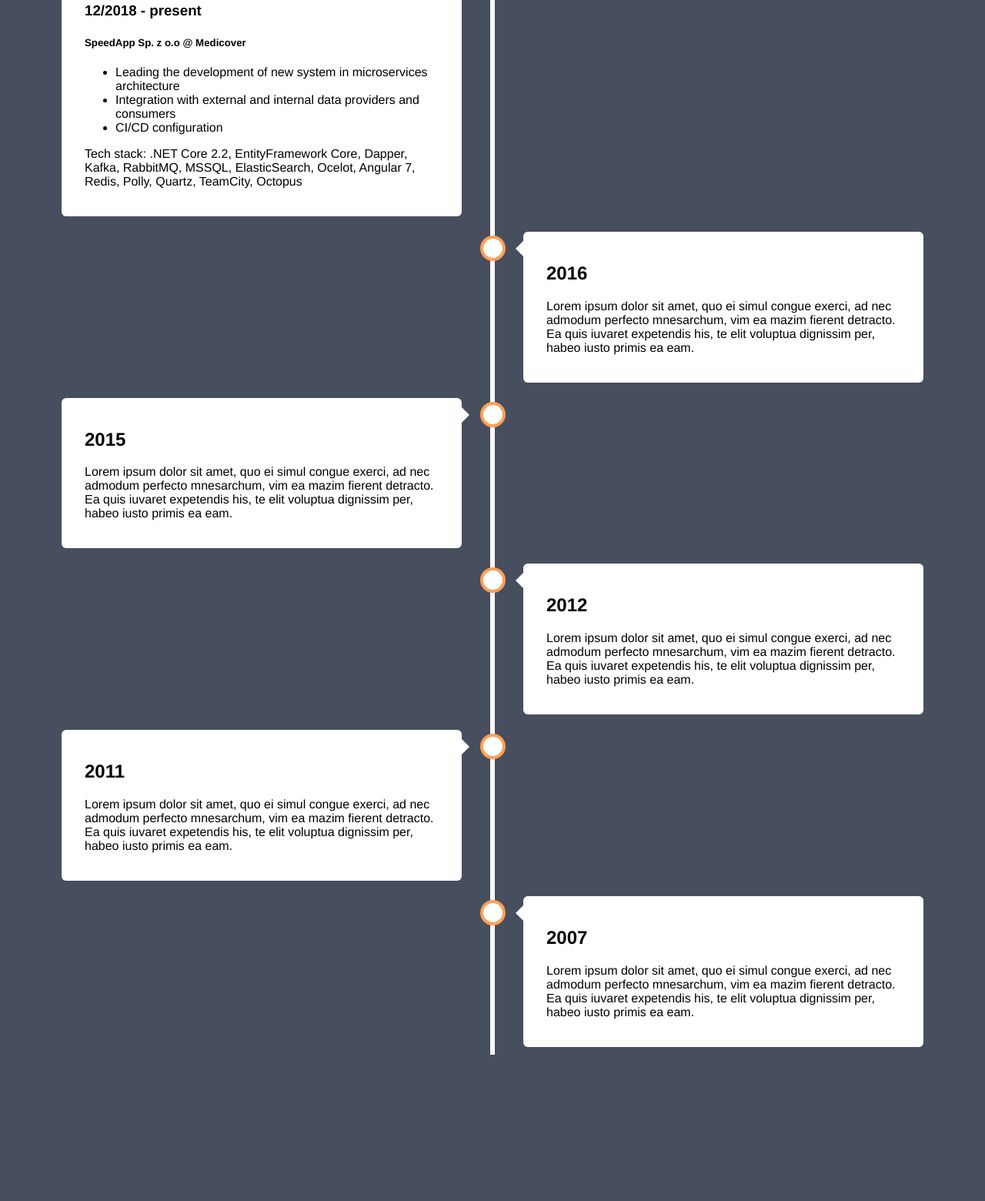
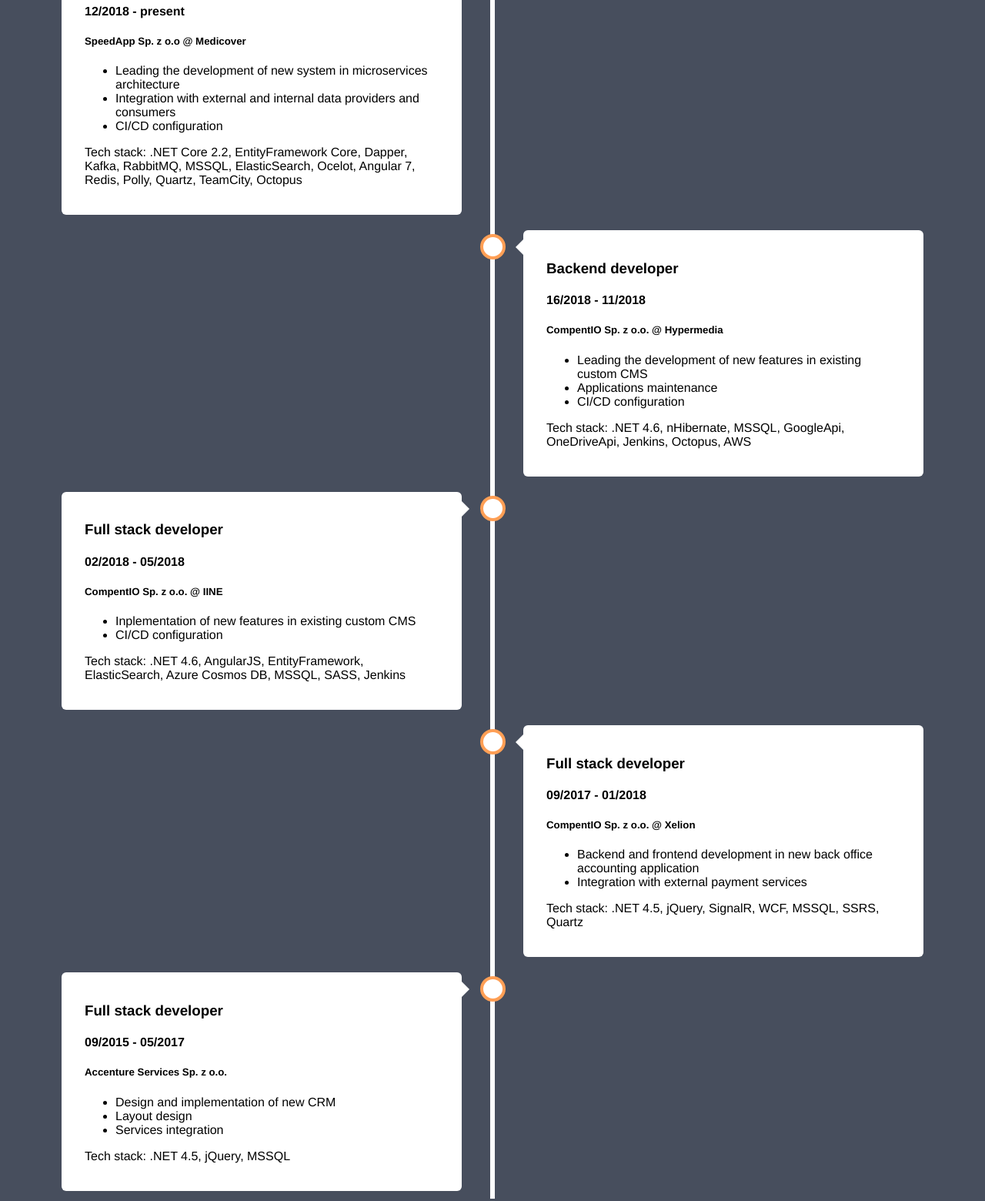
Before and after one commit to diton/diton.github.io, a plain HTML site: page index.html in a window 1280 px wide. Shown: the part 94-1654 px from the top of the page at 77% size. Before the commit the page ends 1472 px from the top, so only its background shows below. Drawn offline with Linux system fonts and the light colour scheme.

Commit message:
Update index.html

```diff
--- a/index.html
+++ b/index.html
@@ -144,7 +144,7 @@ body {
   <div class="container left">
     <div class="content">
       <h3>Full stack developer</h3>
-      <h3>12/2018 - present</h3>
+      <h4>12/2018 - present</h4>
       <h5>SpeedApp Sp. z o.o @ Medicover</h5>
       <p>
         <ul>
@@ -158,32 +158,60 @@ body {
   </div>
   <div class="container right">
     <div class="content">
-      <h2>2016</h2>
-      <p>Lorem ipsum dolor sit amet, quo ei simul congue exerci, ad nec admodum perfecto mnesarchum, vim ea mazim fierent detracto. Ea quis iuvaret expetendis his, te elit voluptua dignissim per, habeo iusto primis ea eam.</p>
+      <h3>Backend developer</h3>
+      <h4>16/2018 - 11/2018</h4>
+      <h5>CompentIO Sp. z o.o. @ Hypermedia</h5>
+      <p>
+        <ul>
+          <li>Leading the development of new features in existing custom CMS</li>
+          <li>Applications maintenance</li>
+          <li>CI/CD configuration</li>
+        </ul>
+      Tech stack: .NET 4.6, nHibernate, MSSQL, GoogleApi, OneDriveApi, Jenkins, Octopus, AWS
+      </p>
     </div>
   </div>
   <div class="container left">
     <div class="content">
-      <h2>2015</h2>
-      <p>Lorem ipsum dolor sit amet, quo ei simul congue exerci, ad nec admodum perfecto mnesarchum, vim ea mazim fierent detracto. Ea quis iuvaret expetendis his, te elit voluptua dignissim per, habeo iusto primis ea eam.</p>
+      <h3>Full stack developer</h3>
+      <h4>02/2018 - 05/2018</h4>
+      <h5>CompentIO Sp. z o.o. @ IINE</h5>
+      <p>
+        <ul>
+          <li>Inplementation of new features in existing custom CMS</li>
+          <li>CI/CD configuration</li>
+        </ul>
+      Tech stack: .NET 4.6, AngularJS, EntityFramework, ElasticSearch, Azure Cosmos DB, MSSQL, SASS, Jenkins
+      </p>
     </div>
   </div>
   <div class="container right">
     <div class="content">
-      <h2>2012</h2>
-      <p>Lorem ipsum dolor sit amet, quo ei simul congue exerci, ad nec admodum perfecto mnesarchum, vim ea mazim fierent detracto. Ea quis iuvaret expetendis his, te elit voluptua dignissim per, habeo iusto primis ea eam.</p>
+      <h3>Full stack developer</h3>
+      <h4>09/2017 - 01/2018</h4>
+      <h5>CompentIO Sp. z o.o. @ Xelion</h5>
+      <p>
+        <ul>
+          <li>Backend and frontend development in new back office accounting application</li>
+          <li>Integration with external payment services</li>
+        </ul>
+      Tech stack: .NET 4.5, jQuery, SignalR, WCF, MSSQL, SSRS, Quartz
+      </p>
     </div>
   </div>
   <div class="container left">
     <div class="content">
-      <h2>2011</h2>
-      <p>Lorem ipsum dolor sit amet, quo ei simul congue exerci, ad nec admodum perfecto mnesarchum, vim ea mazim fierent detracto. Ea quis iuvaret expetendis his, te elit voluptua dignissim per, habeo iusto primis ea eam.</p>
-    </div>
-  </div>
-  <div class="container right">
-    <div class="content">
-      <h2>2007</h2>
-      <p>Lorem ipsum dolor sit amet, quo ei simul congue exerci, ad nec admodum perfecto mnesarchum, vim ea mazim fierent detracto. Ea quis iuvaret expetendis his, te elit voluptua dignissim per, habeo iusto primis ea eam.</p>
+      <h3>Full stack developer</h3>
+      <h4>09/2015 - 05/2017</h4>
+      <h5>Accenture Services Sp. z o.o.</h5>
+      <p>
+        <ul>
+          <li>Design and implementation of new CRM</li>
+          <li>Layout design</li>
+          <li>Services integration</li>
+        </ul>
+      Tech stack: .NET 4.5, jQuery, MSSQL
+      </p>
     </div>
   </div>
 </div>
```
